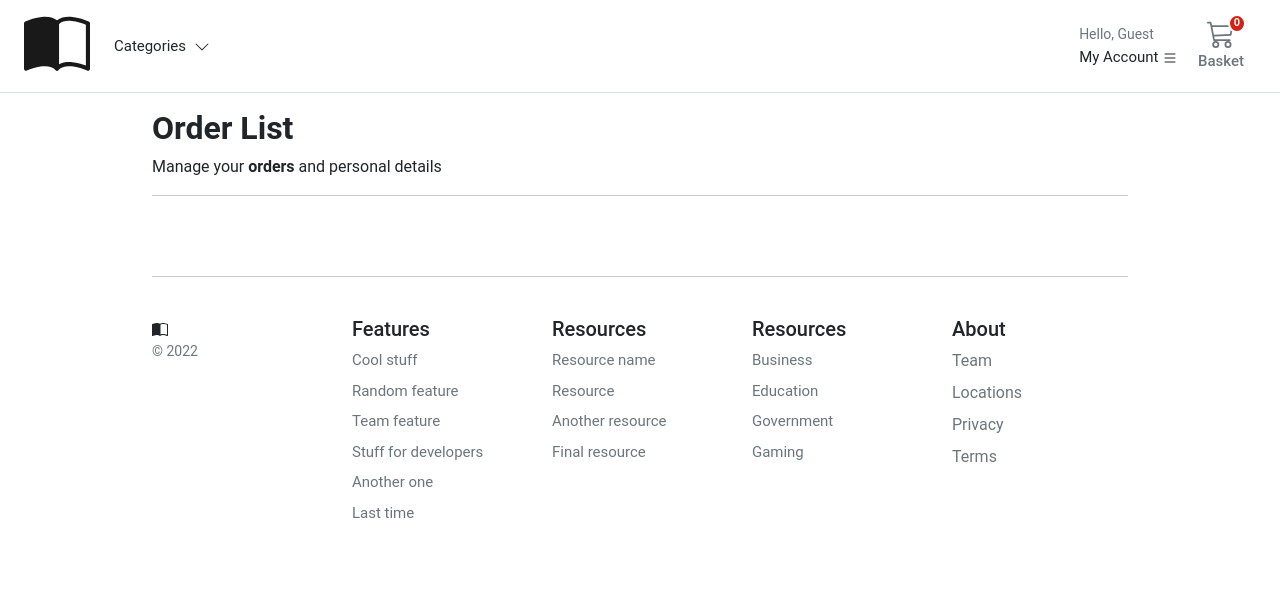
After one commit to Ichi-1/BookStore-django, a Django app: page /account/orders/ in a window 1280 px wide. The commit adds this page. Shown: the top 595 px of the page. Run offline with Django 4.2, Linux system fonts and the light colour scheme; data that the repository does not hold is empty.

Commit message:
paypal fixed. Order List added

```diff
--- a/account/urls.py
+++ b/account/urls.py
@@ -15,7 +15,7 @@ from .views import (
     AddressUpdateView,
     ActivateAccountView,
     SignUpView, SuccessView,
-    UserAccountUpdateView, UserDashboardView,
+    UserAccountUpdateView, UserDashboardView, OrderListView
 )
 from .forms import PwdResetConfirmForm, PwdResetForm, UserLoginForm
 
@@ -42,6 +42,7 @@ urlpatterns = [
             template_name="account/dashboard/deactivate_confirm.html"
         ), name="deactivate_confirm",
     ),
+    path('orders/', OrderListView.as_view(), name='order_list'),
     #addresses crud
     path('addresses/', AddressesListView.as_view(), name='addresses'),
     path('addresses/add', AddressCreateView.as_view(), name='create_address'),
--- a/account/views.py
+++ b/account/views.py
@@ -210,3 +210,14 @@ def add_to_wishlist(request, id):
         messages.success(request, f'«{product.title}» added to your Wish List')
 
     return HttpResponseRedirect(request.META['HTTP_REFERER'])
+
+
+
+class OrderListView(ListView):
+    template_name = 'account/dashboard/order_list.html'
+    context_object_name = 'orders'
+
+    def get_queryset(self):
+        user_id = self.request.user.id
+        orders = Order.objects.filter(user_id=user_id).filter(billing_status=True)
+        return orders
--- a/checkout/views.py
+++ b/checkout/views.py
@@ -137,4 +137,6 @@ def payment_complete(request):
 def payment_successful(request):
     basket = Basket(request)
     basket.clear()
-    return render(request, 'checkout/payment_successful.html', {})
+
+    messages.success(request, 'Payment Successful!')
+    return HttpResponseRedirect(reverse('account:order_list'))
--- a/templates/account/dashboard/dashboard.html
+++ b/templates/account/dashboard/dashboard.html
@@ -15,7 +15,7 @@
   <div class="row row-cols-1 row-cols-sm-2 row-cols-md-3 g-3">
     <!-- Orders -->
     <div class="col">
-      <a href="#" class="text-reset text-decoration-none" role="button" style="max-width: 540px;">
+      <a href="{% url 'account:order_list' %}" class="text-reset text-decoration-none" role="button" style="max-width: 540px;">
         <div class="card mb-3">
           <div class="row g-0">
             <div class="col-2 position-relative">
--- /dev/null
+++ b/templates/account/dashboard/order_list.html
@@ -0,0 +1,75 @@
+{% extends "../sub_base.html" %}
+{% block title %}User Orders{% endblock %}
+
+{% block content %}
+
+<div class="container mt-2 pt-2">
+    <div class="col-12">
+        <h1 class="h2 fw-bold">Order List</h1>
+      </div>
+      <div class="col-12 d-flex justify-content-between">
+        <div>Manage your <b>orders</b> and personal details</div>
+      </div>
+      <hr/>
+       <div class="container">
+          {% for order in orders %}
+          <div class="row g-3">
+            <div class="col-12 bg-light p-3 d-flex justify-content-between">
+              <div class="d-flex d-flex-inline">
+                <div class="pe-3">{{ order.created }}</div>
+                <div class="dropdown">
+                <a class="text-reset text-decoration-none dropdown-toggle" href="#" role="link" id="dropdownLink" data-bs-toggle="dropdown" aria-expanded="false">
+                Dispacted to
+                <svg xmlns="http://www.w3.org/2000/svg" width="12" height="12" fill="currentColor" class="bi bi-chevron-down" viewBox="0 0 16 16">
+                  <path fill-rule="evenodd" d="M1.646 4.646a.5.5 0 0 1 .708 0L8 10.293l5.646-5.647a.5.5 0 0 1 .708.708l-6 6a.5.5 0 0 1-.708 0l-6-6a.5.5 0 0 1 0-.708z"/>
+                </svg>
+                </a>
+                <ul class="dropdown-menu" aria-labelledby="dropdownLink">
+                  <li class="item small">{{order.full_name}}</li>
+                  <li class="item small">{{order.address1}}</li>
+                  <li class="item small">{{order.address2}}</li>
+                  <li class="item small">{{order.post_code}}</li>
+                </ul>
+                </div>
+              </div>
+              <div class="text-end">
+                Total paid: <span class="fw-bold">£{{ order.total_paid }}</span>
+              </div>
+            </div>
+            <div class="col-md-5 col-lg-4 order-md-last p-0 order-3">
+              <div class="d-grid gap-2 ">
+                <button class="btn btn-primary text-white fw-bold" type="button">Problem with order</button>
+                <button class="btn btn-outline-secondary fw-bold " type="button">Leave a review</button>
+              </div>
+            </div>
+            <div class="col-md-7 col-lg-8 p-0">
+              {% for item in order.items.all %}
+              <div class="card mb-3 border-0">
+                <div class="row g-0">
+                  <div class="col-md-2 d-none d-md-block">
+                  {% for image in item.product.product_image.all %}
+                  {% if image.is_feature %}
+                  <a class="text-decoration-none" href="{{ item.product.get_absolute_url }}">
+                  <img class="img-fluid shadow" style="height:250px; min-width:7vw" alt="Responsive image" src="{{ image.image.url }}" alt="{{ image.image.alt_text }}">
+                  {% endif %}
+                  {% endfor %}
+                  </a>
+                  </div>
+                  <div class="col-md-10">
+                    <div class="card-body" style="margin-left: 75px;">
+                        <p class="card-text medium fw500">{{item.product|title}}</p>
+                    </div>
+                  </div>
+                </div>
+              </div>
+              {% endfor %}
+            </div>
+          </div>
+          {% endfor %}
+        </div>
+
+</div>
+
+
+
+{% endblock %}
--- a/templates/account/dashboard/wish_list.html
+++ b/templates/account/dashboard/wish_list.html
@@ -17,7 +17,7 @@
           {% for image in product.product_image.all  %}
             {% if image.is_feature %}
             <a href="{{ product.get_absolute_url }}"">
-              <img class="shadow card-img-top"  src="{{ image.image.url }}"
+              <img class="shadow img-fluid"  style="min-width: 7vw; width:167px; height:250px; object-fit:cover"  src="{{ image.image.url }}"
               alt="{{ image.image.alt_text }}" />
             </a>
 
--- a/templates/checkout/payment_successful.html
+++ b/templates/checkout/payment_successful.html
@@ -12,7 +12,7 @@
   </div>
   <hr />
   <div class="col-12">
-    <p>View all <a href="">orders</a></p>
+    <p>View all <a href="#">orders</a></p>
   </div>
 </div>
 
--- a/templates/header.html
+++ b/templates/header.html
@@ -90,9 +90,13 @@
                           class="dropdown-item small">
                           Wish List
                         </a>
-                        <a href="#"
+                        <a href="{% url 'account:order_list' %}"
                           class="dropdown-item small">
                           Orders
+                        </a>
+                        <a href="{% url 'account:update' user.pk %}"
+                          class="dropdown-item small">
+                          Login & Securiy
                         </a>
                         <a href="{% url 'account:logout' %}"
                           class="dropdown-item small">
--- a/templates/store/categories.html
+++ b/templates/store/categories.html
@@ -31,7 +31,7 @@
                 <a class="text-dark text-decoration-none" href="{{ product.get_absolute_url }}">
 
                   {% for image in product.product_image.all %}
-                  <img class='shadow card-img-top' alt="Responsive image" src="{{ image.image.url }}"
+                  <img class='shadow card-img-top' style="min-width: 7vw; width:167px; height:250px" alt="Responsive image" src="{{ image.image.url }}"
                     alt="{{ image.image.alt_text }}">
                   {% endfor %}
 
--- a/templates/store/detail.html
+++ b/templates/store/detail.html
@@ -67,15 +67,15 @@
         <div class="col">
           <div class="row p-3">
             <div class="col-15 text-end">
-              <button type="button" id="add-button" value="{{ product.id }}" class="btn btn-success fw500">Add to
+              <button type="button" id="add-button" value="{{ product.id }}" class="btn btn-success fw500 fw-bold">Add to
                 basket
             </button>
             {% if in_wish_list %}
-            <a href="{% url 'account:add_to_wishlist' product.id %}" class="btn btn-outline-secondary fw500" role="button" aria-pressed="false">
+            <a href="{% url 'account:add_to_wishlist' product.id %}" class="btn btn-outline-secondary fw500 fw-bold" role="button" aria-pressed="false">
                Remove from Wish List
             </a>
             {% else %}
-            <a href="{% url 'account:add_to_wishlist' product.id %}" class="btn btn-outline-secondary fw500" role="button" aria-pressed="false">
+            <a href="{% url 'account:add_to_wishlist' product.id %}" class="btn btn-outline-secondary fw500 fw-bold" role="button" aria-pressed="false">
                 Add to Wish List
             </a>
             {% endif %}
```
Also changed, not shown: templates/store/_.html (deleted, +0 -47 lines).
